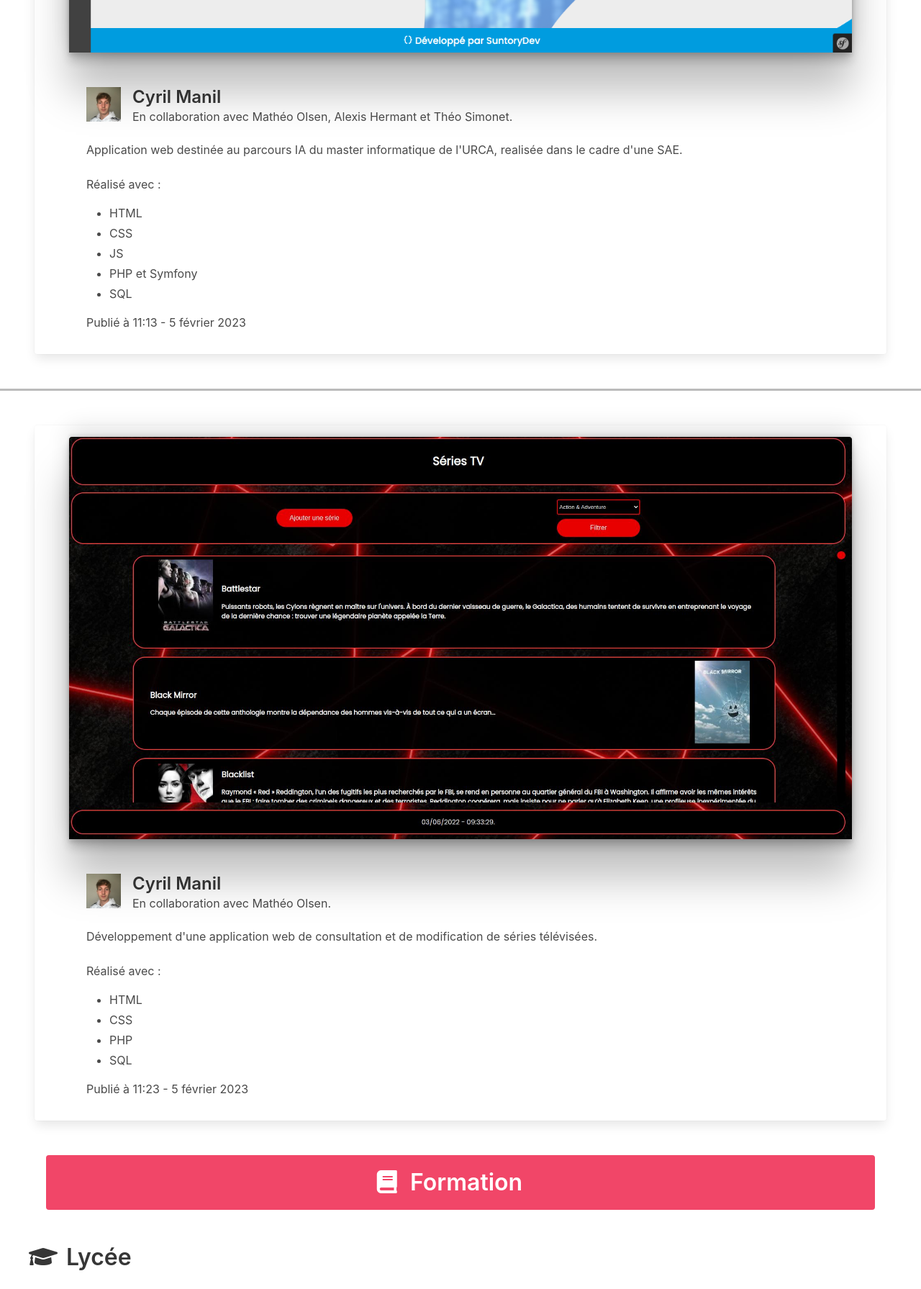
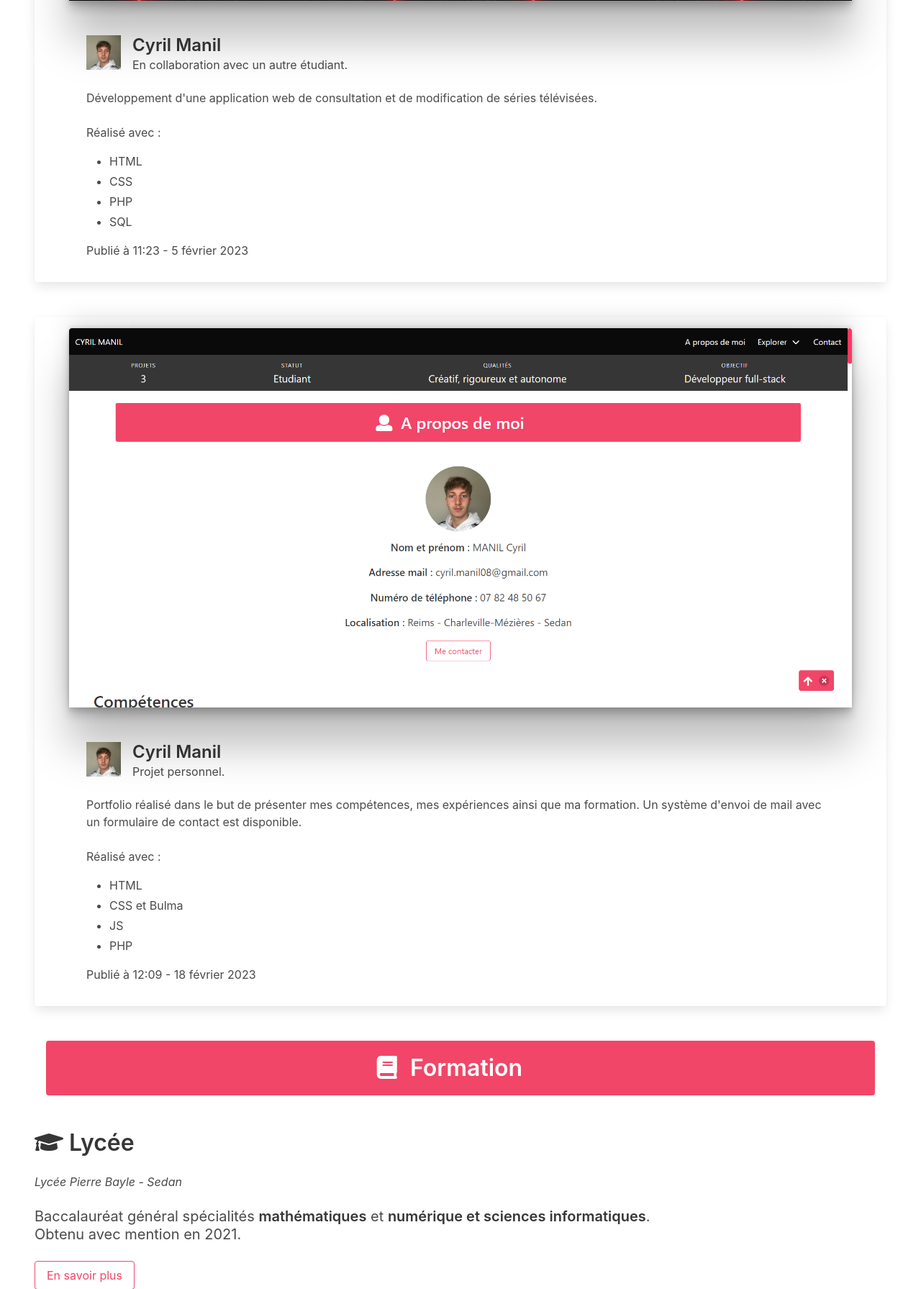
Before and after one commit to cyrilmnl/portfolio, a PHP site: page / in a window 1280 px wide. Shown: the part 3772-5563 px from the top of the page at 72% size. Run offline with PHP 8.4, Linux system fonts and the light colour scheme; some libraries are stand-ins or nearby versions.

Commit message:
Modification de l'espacement de la page portfolio

```diff
--- a/public/index.php
+++ b/public/index.php
@@ -145,12 +145,12 @@ $pageweb->appendContent(
             </div>
         </div>
 
-        <div class="content mt-6">
+        <div class="content">
             <h1 class="title">Compétences</h1>
 
             <hr class="solid">
 
-            <div class="columns pt-3">
+            <div class="columns">
                 <div class="column is-half">
                     <h2>Générales</h2>
 
@@ -199,7 +199,7 @@ $pageweb->appendContent(
 
             <hr class="solid">
 
-            <div class="columns pt-3">
+            <div class="columns">
                 <div class="column is-half">
                     <h2>Sport</h2>
 
@@ -274,51 +274,6 @@ $pageweb->appendContent(
     <div class="card m-6 pt-4 pl-6 pr-6 pb-2">
         <div class="card-image">
             <figure class="image is-16by10" id="img1">
-                <img src="img/img1.png" alt="Placeholder image">
-            </figure>
-            <div class="middle">
-                <button class="button is-danger" onclick="location.href='https://github.com/cyrilmnl'">
-                    <span class="icon">
-                        <i class="fab fa-github"></i>
-                    </span>
-                    <span>GitHub</span>
-                </button>
-            </div>
-        </div>
-        <div class="card-content pt-6">
-            <div class="media">
-                <div class="media-left">
-                    <figure class="image is-48x48">
-                        <img src="img/profile.jpg" alt="Placeholder image">
-                    </figure>
-                </div>
-                <div class="media-content">
-                    <p class="title is-4">Cyril Manil</p>
-                </div>
-            </div>
-
-            <div class="content">
-                Portfolio réalisé dans le but de présenter mes compétences, mes expériences ainsi que ma formation. Un
-                système d'envoi de mail avec un formulaire de contact est disponible.
-                <br><br>
-                Réalisé avec :
-                <ul>
-                    <li>HTML</li>
-                    <li>CSS et Bulma</li>
-                    <li>JS</li>
-                    <li>PHP</li>
-                </ul>
-                Publié à
-                <time datetime="2023-2-5">12:09 - 18 février 2023</time>
-            </div>
-        </div>
-    </div>
-
-    <hr class="solid">
-
-    <div class="card m-6 pt-4 pl-6 pr-6 pb-2">
-        <div class="card-image">
-            <figure class="image is-16by10" id="img1">
                 <img src="img/img2.png" alt="Placeholder image">
             </figure>
             <div class="middle">
@@ -339,7 +294,7 @@ $pageweb->appendContent(
                 </div>
                 <div class="media-content">
                     <p class="title is-4">Cyril Manil</p>
-                    <p class="subtitle is-6">En collaboration avec Mathéo Olsen, Alexis Hermant et Théo Simonet.</p>
+                    <p class="subtitle is-6">En collaboration avec 3 autres étudiants.</p>
                 </div>
             </div>
 
@@ -360,8 +315,6 @@ $pageweb->appendContent(
             </div>
         </div>
     </div>
-
-    <hr class="solid">
 
     <div class="card m-6 pt-4 pl-6 pr-6 pb-2">
         <div class="card-image">
@@ -386,7 +339,7 @@ $pageweb->appendContent(
                 </div>
                 <div class="media-content">
                     <p class="title is-4">Cyril Manil</p>
-                    <p class="subtitle is-6">En collaboration avec Mathéo Olsen.</p>
+                    <p class="subtitle is-6">En collaboration avec un autre étudiant.</p>
                 </div>
             </div>
 
@@ -402,6 +355,50 @@ $pageweb->appendContent(
                 </ul>
                 Publié à
                 <time datetime="2023-2-5">11:23 - 5 février 2023</time>
+            </div>
+        </div>
+    </div>
+
+    <div class="card m-6 pt-4 pl-6 pr-6 pb-2">
+        <div class="card-image">
+            <figure class="image is-16by10" id="img1">
+                <img src="img/img1.png" alt="Placeholder image">
+            </figure>
+            <div class="middle">
+                <button class="button is-danger" onclick="location.href='https://github.com/cyrilmnl'">
+                    <span class="icon">
+                        <i class="fab fa-github"></i>
+                    </span>
+                    <span>GitHub</span>
+                </button>
+            </div>
+        </div>
+        <div class="card-content pt-6">
+            <div class="media">
+                <div class="media-left">
+                    <figure class="image is-48x48">
+                        <img src="img/profile.jpg" alt="Placeholder image">
+                    </figure>
+                </div>
+                <div class="media-content">
+                    <p class="title is-4">Cyril Manil</p>
+                    <p class="subtitle is-6">Projet personnel.</p>
+                </div>
+            </div>
+
+            <div class="content">
+                Portfolio réalisé dans le but de présenter mes compétences, mes expériences ainsi que ma formation. Un
+                système d'envoi de mail avec un formulaire de contact est disponible.
+                <br><br>
+                Réalisé avec :
+                <ul>
+                    <li>HTML</li>
+                    <li>CSS et Bulma</li>
+                    <li>JS</li>
+                    <li>PHP</li>
+                </ul>
+                Publié à
+                <time datetime="2023-2-5">12:09 - 18 février 2023</time>
             </div>
         </div>
     </div>
@@ -425,8 +422,9 @@ $pageweb->appendContent(
     </div>
 
     <section class="section">
-        <h1 class="title">
-            <span class="icon mr-3">
+        <div class="has-text-left">
+            <h1 class="title ml-4">
+                <span class="icon pr-4">
                     <i class="fas fa-graduation-cap"></i>
                 </span>
                 Lycée
@@ -443,11 +441,11 @@ $pageweb->appendContent(
             <button class="js-modal-trigger button is-danger is-outlined" data-target="modal-js-1">
                 En savoir plus
             </button>
-    </section>
+        </div>
 
-    <section class="section has-text-right">
+        <div class="has-text-right">
             <h1 class="title">
-            <span class="icon pr-5">
+                <span class="icon pr-4">
                     <i class="fas fa-graduation-cap"></i>
                 </span>
                 Etudes supérieures
@@ -463,6 +461,7 @@ $pageweb->appendContent(
             <button class="js-modal-trigger button is-danger is-outlined" data-target="modal-js-2">
                 En savoir plus
             </button>
+        </div>
     </section>
 HTML
 );
```
Lines whose indentation alone changed are shown as unchanged.
